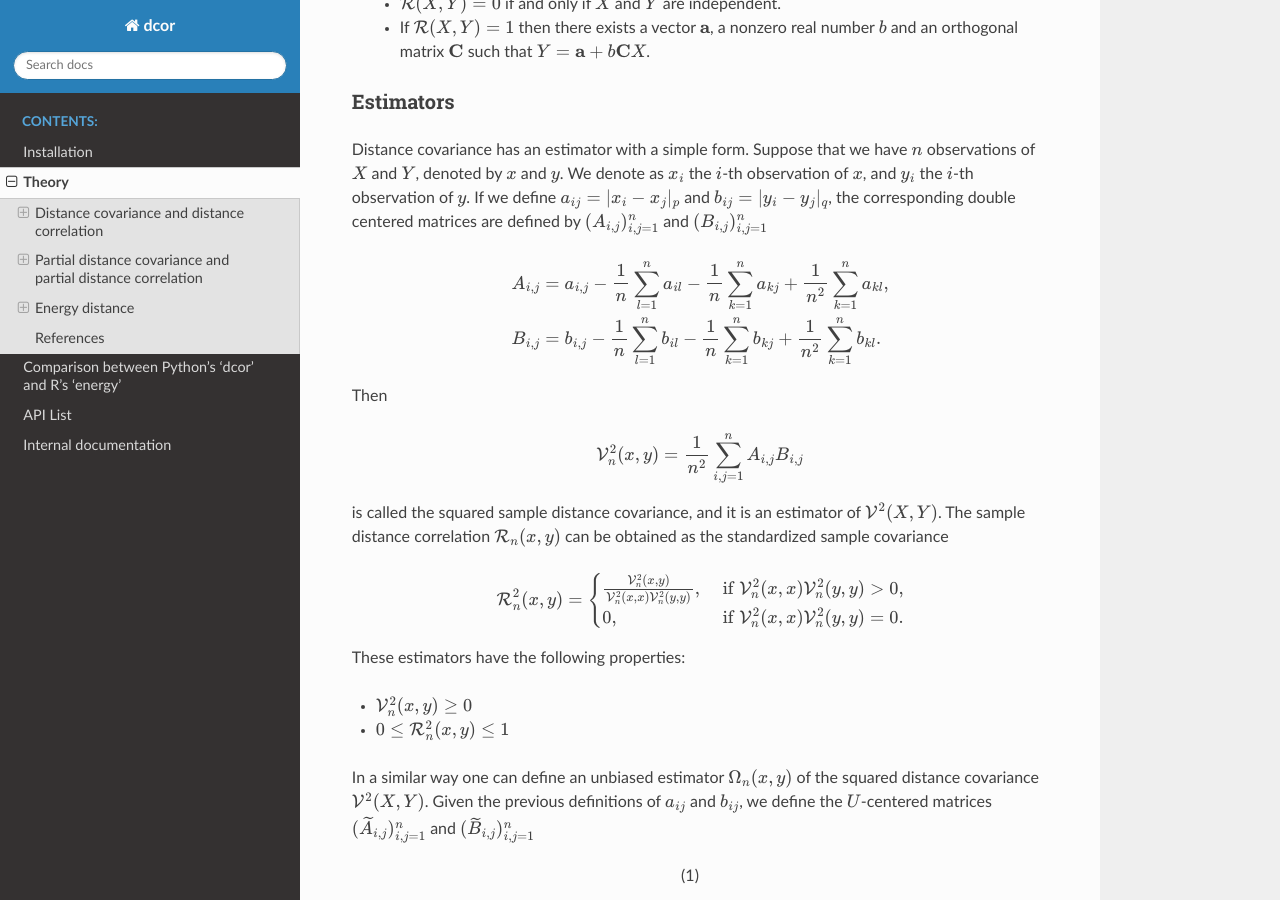
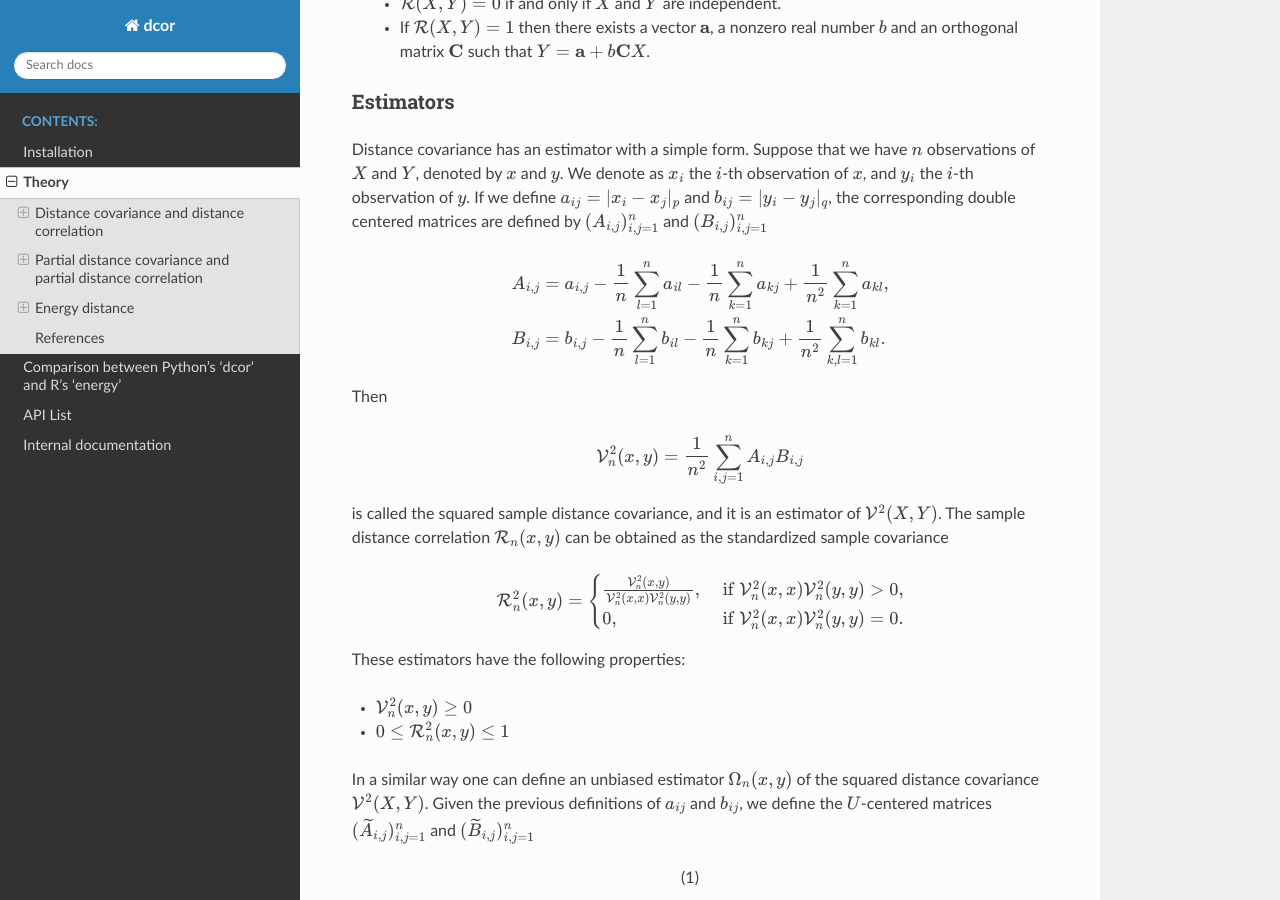
Before and after one commit to vnmabus/dcor, a Sphinx documentation site: the page built from docs/theory.rst, in a window 1280 px wide and 900 px high, scrolled down 1189 px. Built offline with Sphinx 7.4.7 and the Read the Docs theme 2.0.0, drawn with Linux system fonts in a browser that asks for light colours; cross-references to code outside the pages are shown as plain code.

Commit message:
Add `l` as a summation index.

```diff
--- a/docs/theory.rst
+++ b/docs/theory.rst
@@ -79,7 +79,7 @@ and :math:`(B_{i, j})_{i,j=1}^n`
    A_{i, j} &= a_{i,j} - \frac{1}{n} \sum_{l=1}^n a_{il} - \frac{1}{n}
    \sum_{k=1}^n a_{kj} + \frac{1}{n^2}\sum_{k=1}^n a_{kl}, \\
    B_{i, j} &= b_{i,j} - \frac{1}{n} \sum_{l=1}^n b_{il} - \frac{1}{n}
-   \sum_{k=1}^n b_{kj} + \frac{1}{n^2}\sum_{k=1}^n b_{kl}.
+   \sum_{k=1}^n b_{kj} + \frac{1}{n^2}\sum_{k,l=1}^n b_{kl}.
 
 Then
 
```
